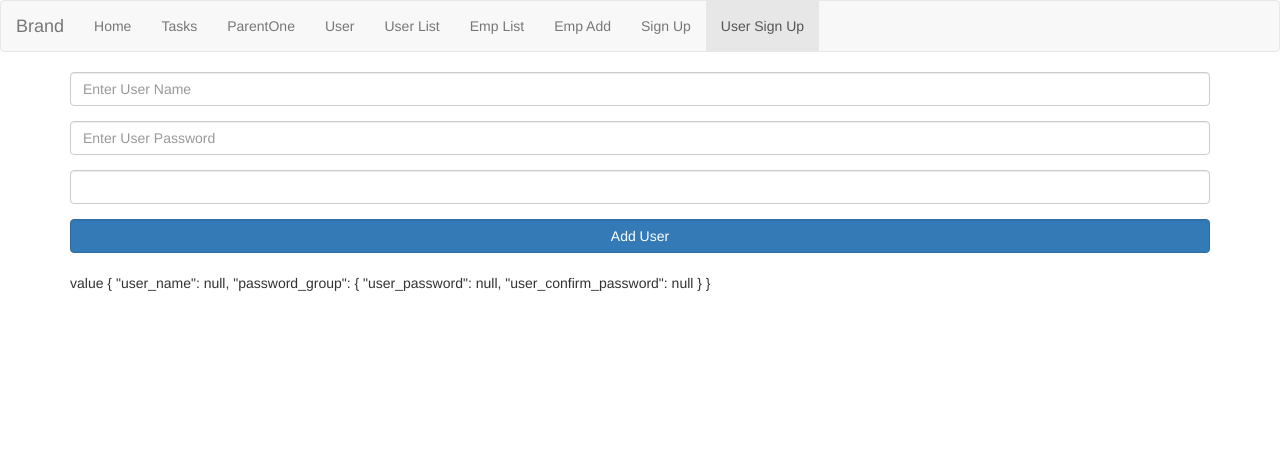
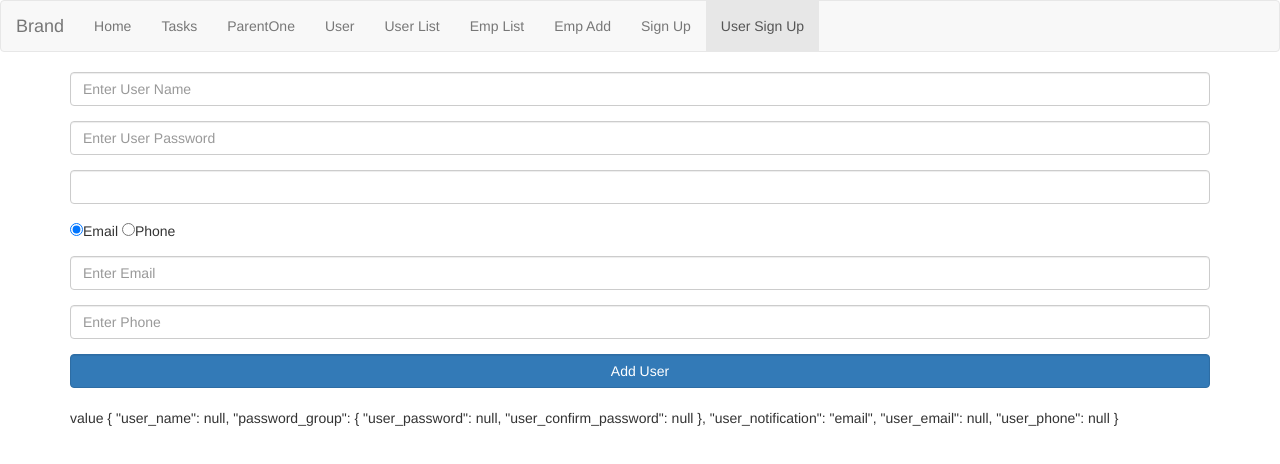
Before and after one commit to jinalshah999/amnexDemoAngular, an Angular app in the folder secondapp/: page /usersignup in a window 1280 px wide. Shown: the top 464 px of the page. Built offline with nearby package versions, Linux system fonts and the light colour scheme.

Commit message:
added runtime validations

```diff
--- a/secondapp/src/app/user-signup/user-signup.component.html
+++ b/secondapp/src/app/user-signup/user-signup.component.html
@@ -21,6 +21,21 @@
       </div>
       <label class="alert alert-danger" *ngIf="user_signup.get('password_group').hasError('sarkhanathi') && !user_signup.get('password_group').pristine  "  >not same</label>
     </div>
+    <div class="form-group">
+      <input type="radio" formControlName="user_notification" value="email" >Email
+      <input type="radio" formControlName="user_notification" value="phone" >Phone
+    </div>
+    <div class="form-group" >
+      <input class="form-control" placeholder="Enter Email" formControlName="user_email" >
+      <label class="alert alert-danger" *ngIf="user_signup.get('user_email').hasError('required') && !user_signup.get('user_email').pristine  "  >Email is Required</label>
+      <label class="alert alert-danger" *ngIf="user_signup.get('user_email').hasError('email') && !user_signup.get('user_email').pristine  "  >Email is Invalid</label>
+
+    </div>
+    <div class="form-group" >
+      <input class="form-control" placeholder="Enter Phone" formControlName="user_phone" >
+      <label class="alert alert-danger" *ngIf="user_signup.get('user_phone').hasError('required') && !user_signup.get('user_phone').pristine  "  >Phone is reuired</label>
+
+    </div>
     <button type="submit" class="form-control btn btn-primary">Add User</button>
   </form>
   <br>value {{user_signup.value |json }}
--- a/secondapp/src/app/user-signup/user-signup.component.ts
+++ b/secondapp/src/app/user-signup/user-signup.component.ts
@@ -28,13 +28,36 @@ export class UserSignupComponent implements OnInit {
           user_confirm_password: new FormControl(null)
         },
         this.matchPassword.bind(this)
-      )
+      ),
+      user_notification: new FormControl("email"),
+      user_email: new FormControl(null, [
+        Validators.required,
+        Validators.email
+      ]),
+      user_phone: new FormControl(null)
     });
+    this.user_signup.get("user_notification").valueChanges.subscribe(
+      x=>this.setValidation(x)
+    );
   }
   onUserAdd() {
     console.log(this.user_signup);
   }
 
+  setValidation(value: string): void {
+    let emailControl = this.user_signup.get("user_email");
+    let phoneControl = this.user_signup.get("user_phone");
+    if (value == "email") {
+      phoneControl.clearValidators();
+      emailControl.setValidators([Validators.required, Validators.email]);
+    } else {
+      emailControl.clearValidators();
+      emailControl.setValidators(Validators.email);
+      phoneControl.setValidators(Validators.required);
+    }
+    emailControl.updateValueAndValidity();
+    phoneControl.updateValueAndValidity();
+  }
   invalidName(c: AbstractControl): { [key: string]: boolean } {
     if (this.invalidNames.indexOf(c.value) >= 0) {
       return { customError: true };
```
